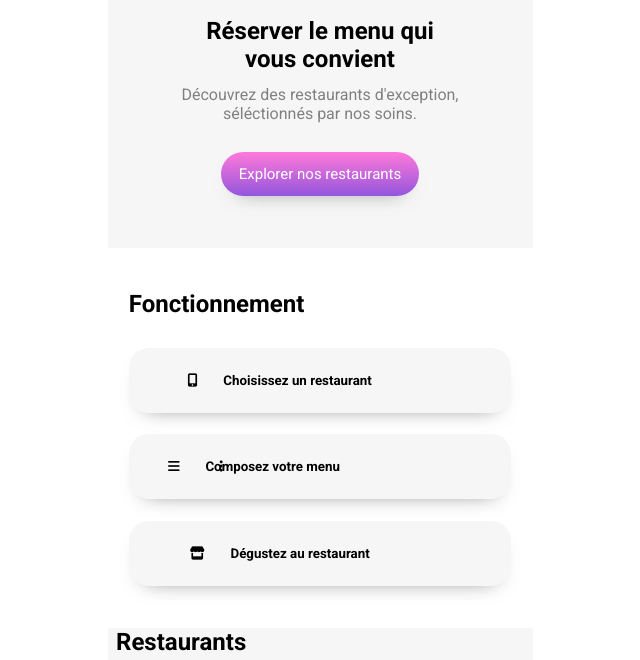
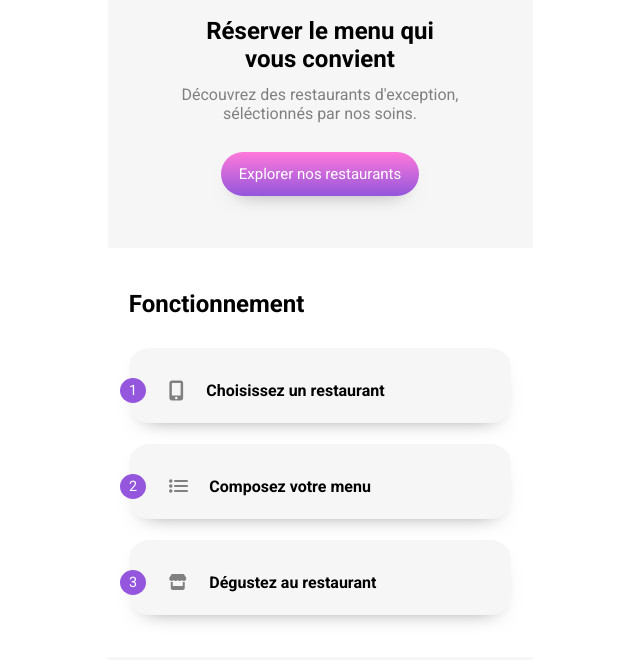
Before and after one commit to MarchiveFlorian/Dynamisez-une-page-web-avec-des-animations-CSS, a website: page index.html in a window 1280 px wide. Shown: the part 124-784 px from the top of the page, without its empty margins (320-960 px from the left). Drawn offline with Linux system fonts and the light colour scheme; a web font is replaced by a local one.

Commit message:
CSS section Fonctionnement terminé

```diff
--- a/SASS/Layout/_BEM.scss
+++ b/SASS/Layout/_BEM.scss
@@ -132,22 +132,40 @@ header{
          color: black;
          background-color: $color-box-background;
          width: 90%;
-         padding: 25px 30px;
+         padding: 20px 30px;
          border-radius: 20px;
          border: none;
+         font-size: 1em;
          cursor: pointer;
          margin-bottom: 5%;
          box-shadow: 0px 10px 21px -16px rgba(0,0,0,0.57);
       }
+      button i{
+         color: grey;
+         margin-right: 7%;
+      }
       button:hover{
          background-color: $color-button-hover ;
       }
-      button:hover > i { color: $color-primary }
-      i{
-         margin: 0% 8% 0% -25%;
+      button:hover i { color: $color-primary };
+      p{
+         color: $color-white;
+         border-radius: 50%;
+         background-color: $color-primary;
+         width: 5%;
+         padding: 4px 5px;
+         font-size: 0.9em;
+         margin: 0% 7% 0% -12%;
       }
 }
 
-.fa-bars{
-   margin-left: -50%;
+.Fonctionnement_bloc-text{
+   display: flex;
+   flex-direction: row;
+   align-items: center;
+   margin: 3% 0% 0% 0%;
+   div{
+      display: flex;
+      margin-right: 7%;
+   }
 }
--- a/index.html
+++ b/index.html
@@ -31,10 +31,25 @@
 
     <section id="Fonctionnement">
         <h2>Fonctionnement</h2>
-        <div id="Fonctionnement_bloc">
-        <button type="submit" id="Resto_select"><i class="fas fa-mobile-screen-button"></i><span>Choisissez un restaurant</span></button>
-        <button type="submit" id="menu_select"><i class="fas fa-ellipsis-vertical"></i><i class="fas fa-bars"></i><span>Composez votre menu</span></button>
-        <button type="submit" id="degustation"><i class="fas fa-store"></i><span>Dégustez au restaurant</span></button>
+        <article id="Fonctionnement_bloc">
+        <button type="submit" id="Resto_select">
+            <div class="Fonctionnement_bloc-text">
+            <p>1</p>
+            <i class="fas fa-mobile-screen-button fa-lg"></i>
+            <span>Choisissez un restaurant</span></button>
+            </div>
+        <button type="submit" id="menu_select">
+            <div class="Fonctionnement_bloc-text">
+            <p>2</p>
+            <div><i class="fas fa-ellipsis-vertical"></i><i class="fas fa-bars"></i></div>
+            <span>Composez votre menu</span></button>
+            </div>
+        <button type="submit" id="degustation">
+            <div class="Fonctionnement_bloc-text">
+            <p>3</p>
+            <i class="fas fa-store"></i>
+            <span>Dégustez au restaurant</span></button>
+            </div>
         </div>
     </section>
 
```
Also changed, not shown: CSS/styles.css, 1 other file.
